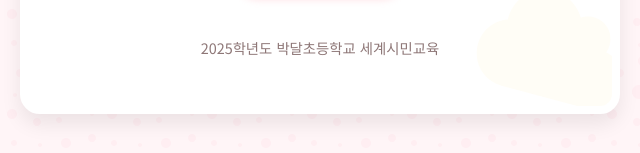
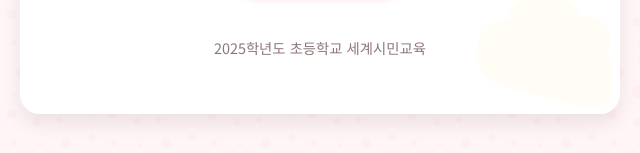
Before and after one commit to reallygood83/situedu, a plain HTML site: page world.html in a window 1280 px wide. Shown: the part 644-797 px from the top of the page, 320-960 px from the left. Drawn offline with Linux system fonts and the light colour scheme; a web font is replaced by a local one.

Commit message:
Update world.html

```diff
--- a/world.html
+++ b/world.html
@@ -299,7 +299,7 @@
       </div>
 
       <div class="footer">
-        <div>2025학년도 박달초등학교 세계시민교육</div>
+        <div>2025학년도 초등학교 세계시민교육</div>
       </div>
     </div>
   </div>
```
